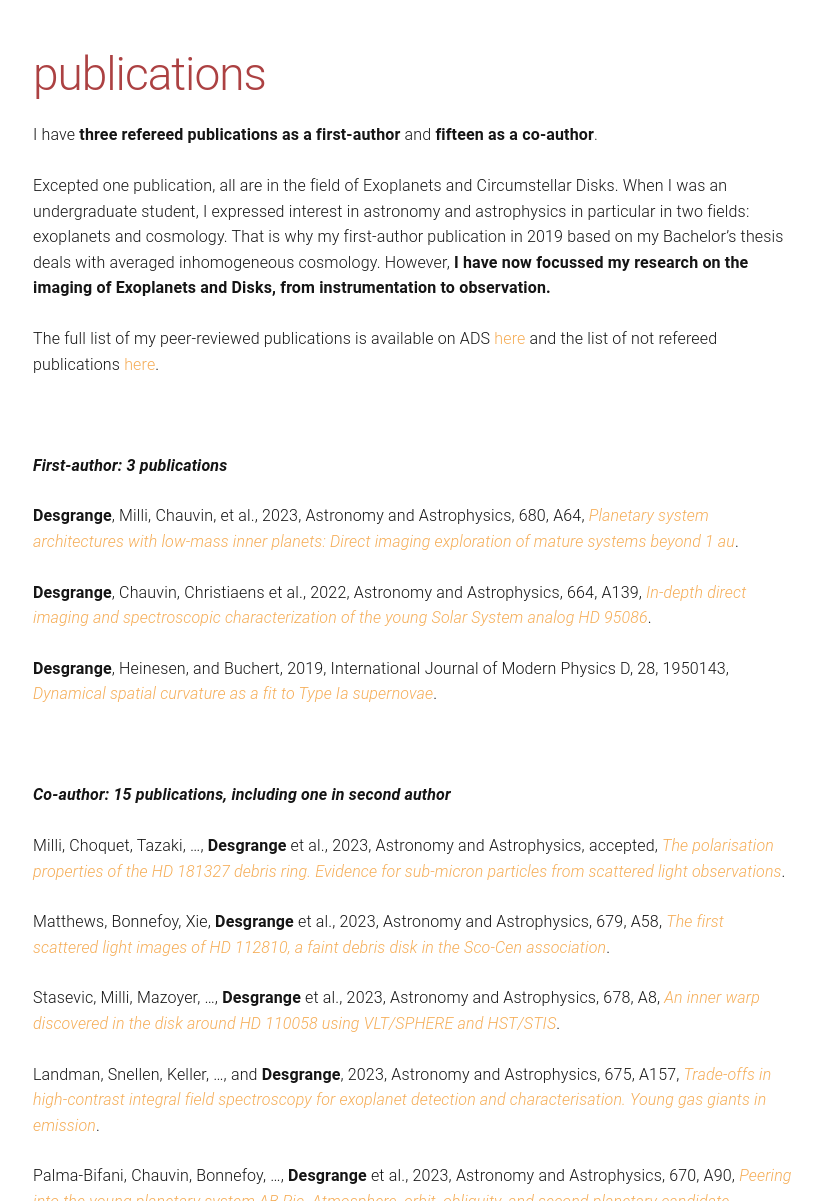
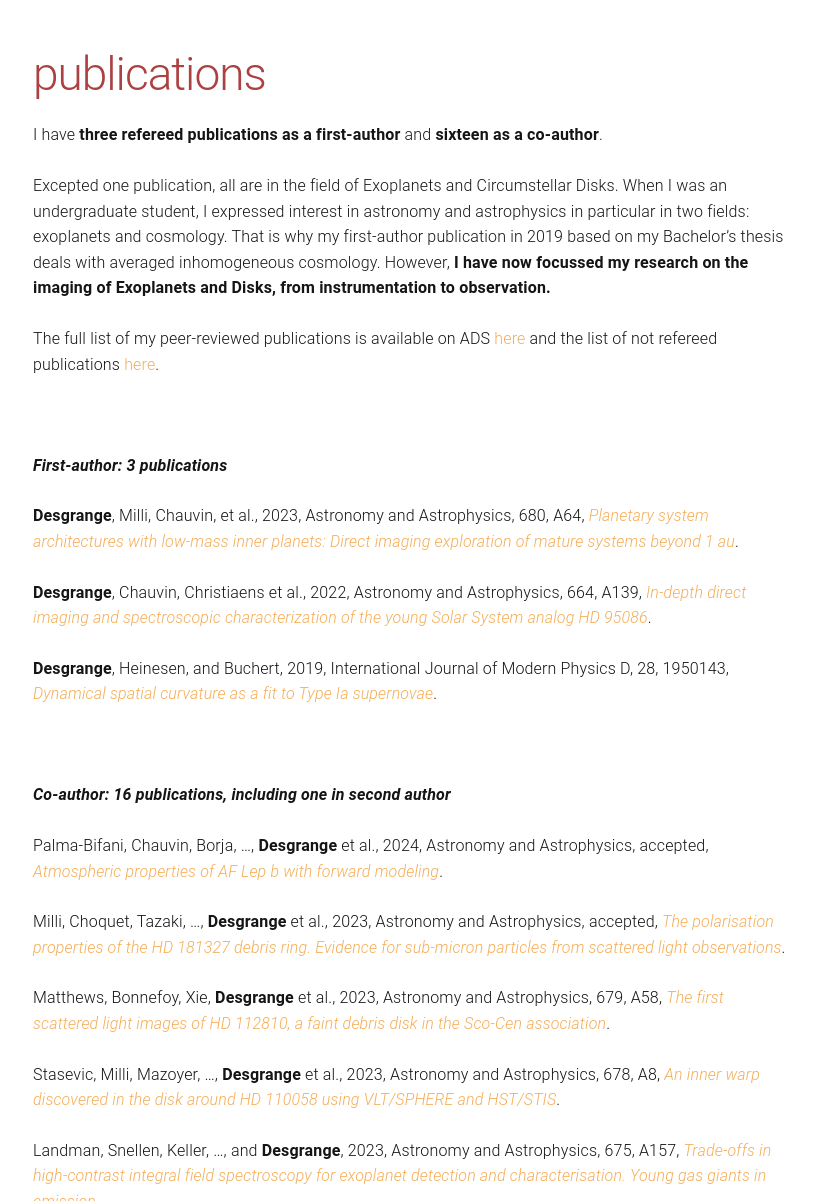
Before and after one commit to cdesgrange/cdesgrange.github.io, a Jekyll site: the page built from publications.md, in a window 1280 px wide and 1400 px high. Shown: the part 199-1400 px from the top of the window, without its empty margins (227-1049 px from the left). Built offline with Jekyll 4.4.1, drawn with Linux system fonts in a browser that asks for light colours; some of the changed text lies outside the part shown.

Commit message:
Update publications.md
Added publication Palma-Bifani+2024

```diff
--- a/publications.md
+++ b/publications.md
@@ -4,7 +4,7 @@ title: publications
 permalink: /publications/
 ---
 
-I have <b>three refereed publications as a first-author</b> and <b>fifteen as a co-author</b>.
+I have <b>three refereed publications as a first-author</b> and <b>sixteen as a co-author</b>.
 
 Excepted one publication, all are in the field of Exoplanets and Circumstellar Disks. When I was an undergraduate student, I expressed interest in astronomy and astrophysics in particular in two fields: exoplanets and cosmology. That is why my first-author publication in 2019 based on my Bachelor's thesis deals with averaged inhomogeneous cosmology. However, <b>I have now focussed my research on the imaging of Exoplanets and Disks, from instrumentation to observation.</b>
 
@@ -24,7 +24,9 @@ The full list of my peer-reviewed publications is available on ADS <a href="http
 
 <br>
 
-<strong>*Co-author: 15 publications, including one in second author*</strong>
+<strong>*Co-author: 16 publications, including one in second author*</strong>
+
+  Palma-Bifani, Chauvin, Borja, ..., <b>Desgrange</b> et al., 2024, Astronomy and Astrophysics, accepted,  <i><a href="https://ui.adsabs.harvard.edu/abs/2024arXiv240105491P/abstract">Atmospheric properties of AF Lep b with forward modeling</a></i>.
 
   Milli, Choquet, Tazaki, ..., <b>Desgrange</b> et al., 2023, Astronomy and Astrophysics, accepted,  <i><a href="https://ui.adsabs.harvard.edu/abs/2023arXiv231202000M/abstract">The polarisation properties of the HD 181327 debris ring. Evidence for sub-micron particles from scattered light observations</a></i>.
 
@@ -57,4 +59,4 @@ The full list of my peer-reviewed publications is available on ADS <a href="http
   Le Coroller, Nowak, Delorme, ..., <b>Desgrange</b>  et al., 2020, Astronomy and Astrophysics, 639, A113, <i><a href="https://ui.adsabs.harvard.edu/abs/2020A%26A...639A.113L/abstract">K-Stacker: an algorithm to hack the orbital parameters of planets hidden in high-contrast imaging. First applications to VLT/SPHERE multi-epoch observations</a></i>
 
 <br>
-Last update: December 14, 2023
+Last update: January 12, 2024
```
